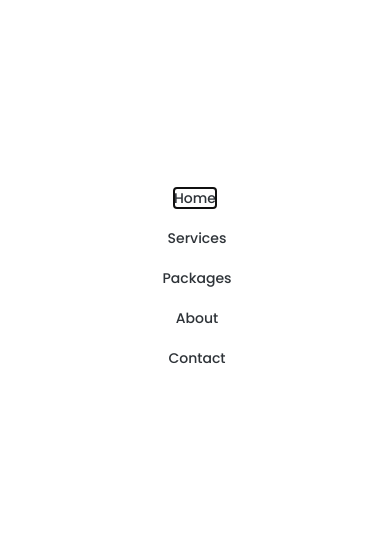
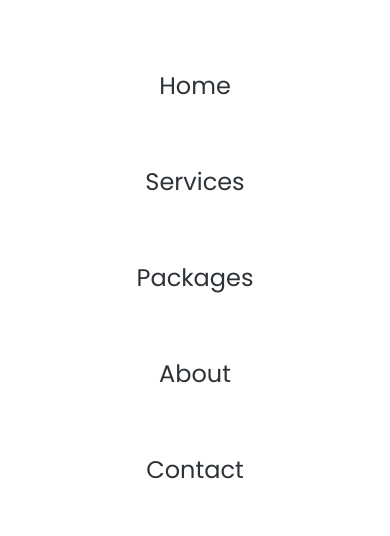
Before and after one commit to lumen-limitless/pawsitive, a Next.js app: page / in a window 390 px wide. Both pictures are taken after a click on the icon 354 px from the left and 50 px from the top of the page. Shown: the part 144-680 px from the top of the page. Built offline with nearby package versions, Linux system fonts and the light colour scheme; no server answers.

Commit message:
nav styles

```diff
--- a/components/Nav.tsx
+++ b/components/Nav.tsx
@@ -70,23 +70,17 @@ export function Nav() {
           <MenuIcon />
         </SheetTrigger>
         <SheetContent
-          className="flex h-screen w-screen items-center"
+          className="flex h-screen w-screen items-center justify-center"
           side={'top'}
         >
-          <NavigationMenu className="flex-col" orientation="vertical">
-            <NavigationMenuList className="flex-col">
-              {navigationMenuItems.map((item) => (
-                <NavigationMenuItem key={item.label}>
-                  <NavigationMenuLink
-                    className={navigationMenuTriggerStyle()}
-                    href={item.href}
-                  >
-                    <SheetTrigger>{item.label}</SheetTrigger>
-                  </NavigationMenuLink>
-                </NavigationMenuItem>
-              ))}
-            </NavigationMenuList>
-          </NavigationMenu>
+          <div className="flex h-full flex-col justify-center gap-16 text-center text-2xl">
+            {navigationMenuItems.map((item) => (
+              <Link href={item.href} key={item.label}>
+                {' '}
+                {item.label}
+              </Link>
+            ))}
+          </div>
         </SheetContent>
       </Sheet>
     </div>
```
